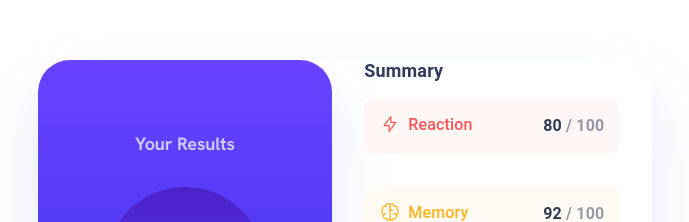
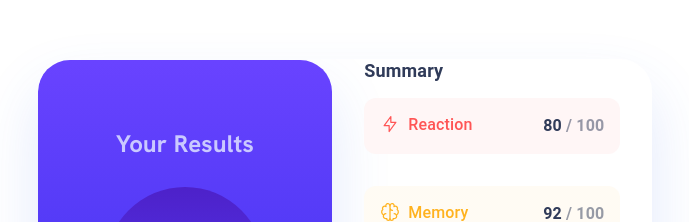
Before and after one commit to mckoyd/wolf-summary-component, a React app: page /#/ in a window 1280 px wide. Shown: the part 108-330 px from the top of the page, without its empty margins (295-984 px from the left). Built offline with nearby package versions, Linux system fonts and the light colour scheme.

Commit message:
adds responsive styles for font size on result container

```diff
--- a/src/components/ResultsContainer.tsx
+++ b/src/components/ResultsContainer.tsx
@@ -15,7 +15,7 @@ const ResultsContainer: React.FC = () => {
       alignItems={"center"}
     >
       <Grid item margin={"1em"}>
-        <Typography variant="h2">Your Results</Typography>
+        <Typography className={classes.resultsText}>Your Results</Typography>
       </Grid>
       <Grid
         item
--- a/src/styles/homepage.ts
+++ b/src/styles/homepage.ts
@@ -4,6 +4,7 @@ import { CSSProperties } from "react";
 export const useHomepageStyles = tss.create(({ theme }) => ({
   homepageContainer: {
     height: "100vh",
+    background: "ECF2FF",
   },
   mainContainer: {
     width: "100vw",
--- a/src/styles/resultsContainer.ts
+++ b/src/styles/resultsContainer.ts
@@ -13,6 +13,18 @@ export const useResultContainerStyles = tss.create(({ theme }) => ({
       padding: "3.5em 0",
     },
   },
+  resultsText: {
+    fontFamily: "Hanken Grotesk",
+    fontStyle: "normal",
+    fontWeight: "700",
+    fontSize: "18px",
+    lineHeight: "23px",
+    textAlign: "center",
+    color: "#CAC9FF",
+    [theme.breakpoints.up("lg")]: {
+      fontSize: "24px",
+    },
+  },
   resultsCircle: {
     borderRadius: "100%",
     background:
```
